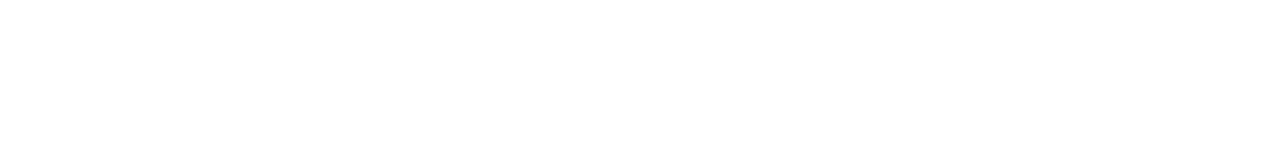
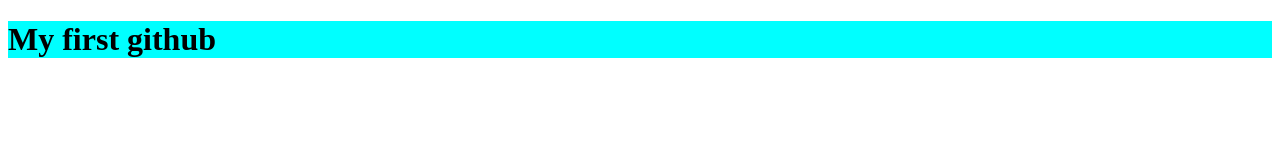
Before and after one commit to Yousuf2k/programming-hero-repo, a plain HTML site: page index.html in a window 1280 px wide. Drawn offline with Linux system fonts and the light colour scheme.

Commit message:
first git

```diff
--- a/index.html
+++ b/index.html
@@ -6,6 +6,6 @@
     <title>first git repo</title>
 </head>
 <body>
-
+    <h1 style="background-color: aqua;">My first github</h1>
 </body>
 </html>
```
